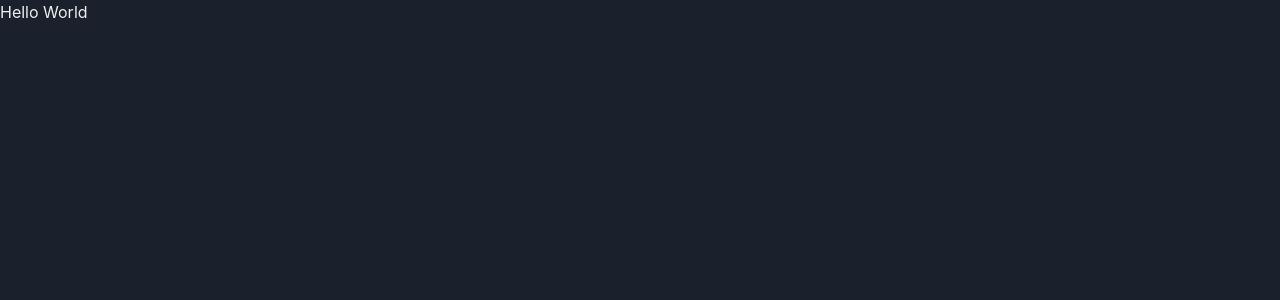
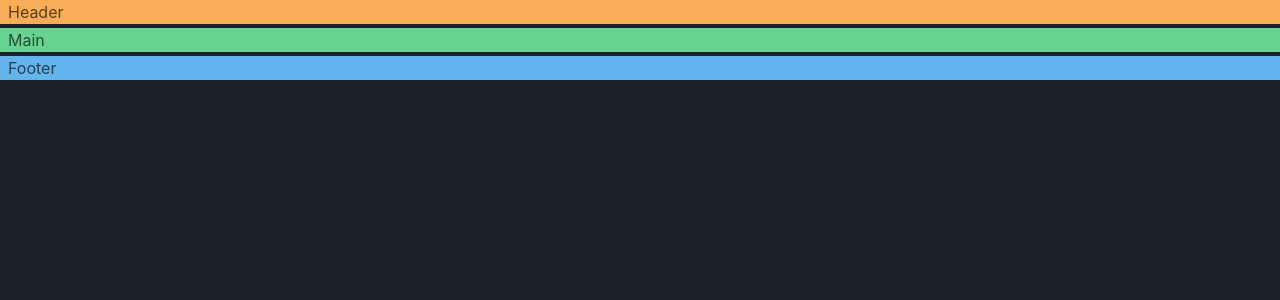
Before and after one commit to MoonRock000/todo-frontend, a React app: page / in a window 1280 px wide. Shown: the top 300 px of the page. Built offline with nearby package versions, Linux system fonts and the light colour scheme; the HTML template or start-up script is replaced by a standard one.

Commit message:
Created basic grid

```diff
--- a/src/App.jsx
+++ b/src/App.jsx
@@ -1,8 +1,23 @@
+import { Grid, GridItem } from "@chakra-ui/react";
 function App() {
   return (
-    <>
-      <h1>Hello World</h1>
-    </>
+    <Grid
+      templateAreas={`"header"
+                      "main"
+                      "footer"`}
+      gap="1"
+      color="blackAlpha.700"
+    >
+      <GridItem pl="2" bg="orange.300" area={"header"}>
+        Header
+      </GridItem>
+      <GridItem pl="2" bg="green.300" area={"main"}>
+        Main
+      </GridItem>
+      <GridItem pl="2" bg="blue.300" area={"footer"}>
+        Footer
+      </GridItem>
+    </Grid>
   );
 }
 
```
